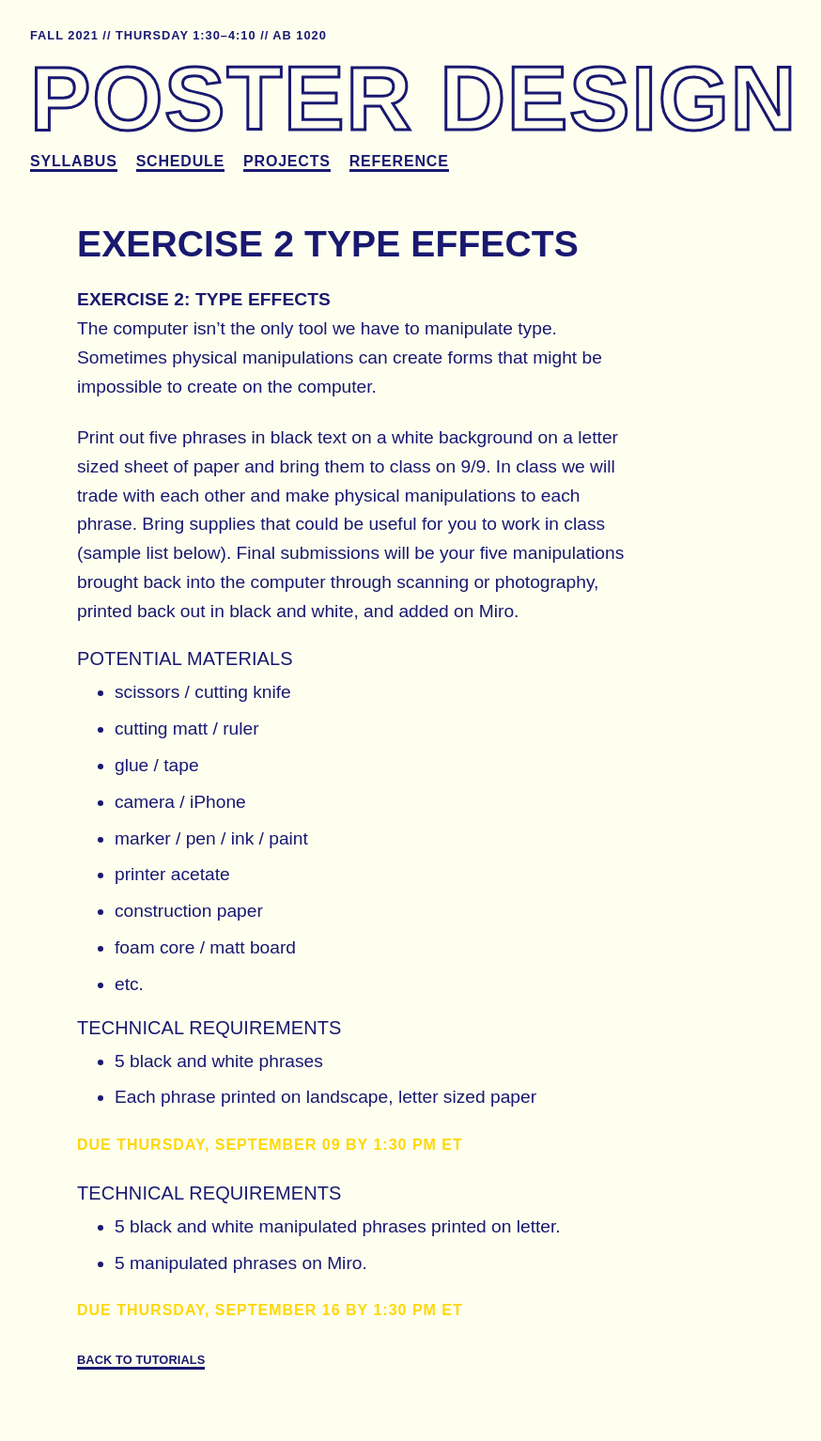
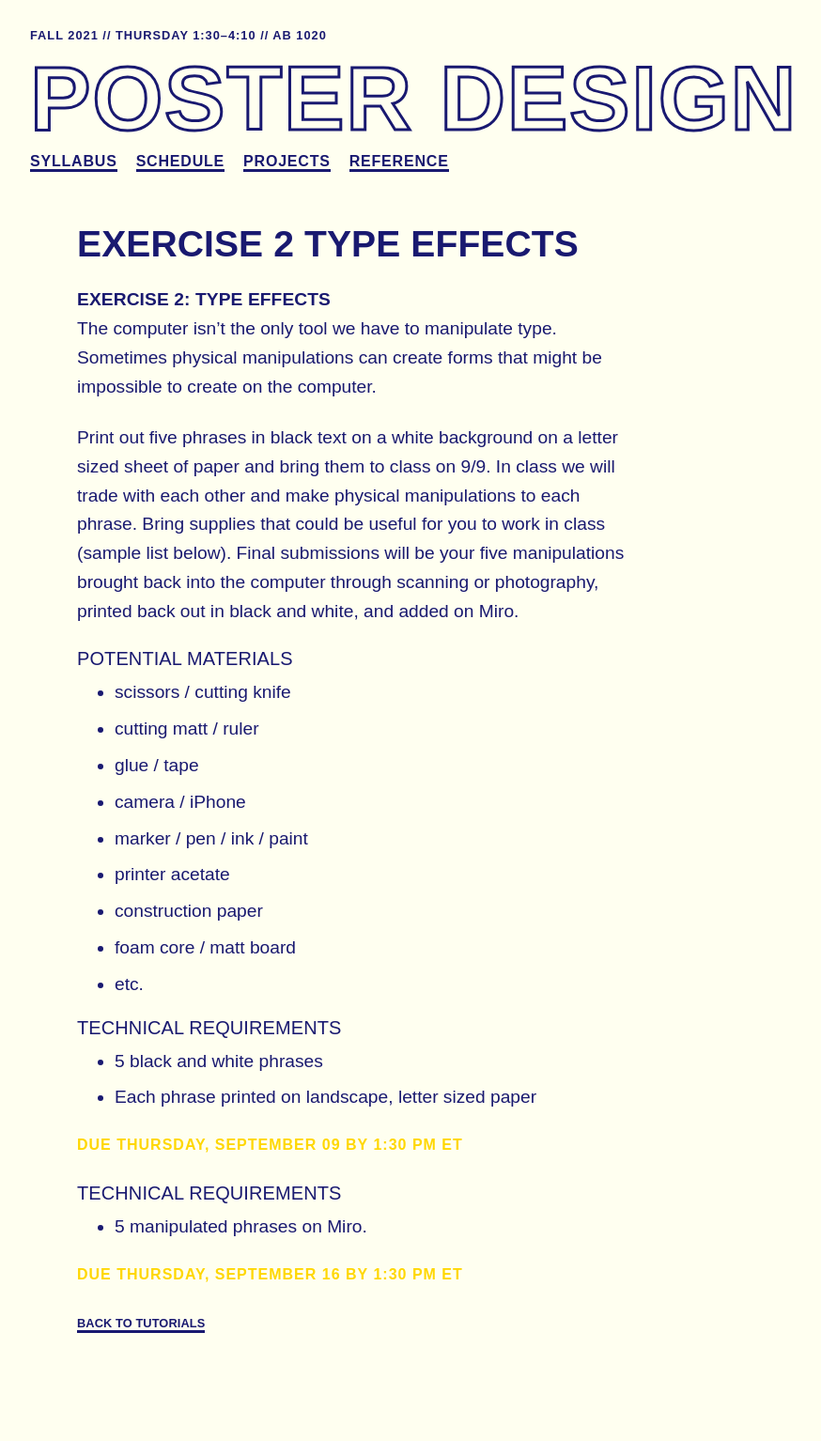
Before and after one commit to gmu-gd/poster21-fall, a Jekyll site: the page built from _posts/2021-09-02-e2.md, in a window 1280 px wide. Shown: the whole page at 94% size, without its empty margins (0-874 px from the left). Built offline with Jekyll 4.4.1, drawn with Linux system fonts in a browser that asks for light colours; some web fonts are replaced; after the commit the page ends 1495 px from its top, so only the background shows below that.

Commit message:
Update 2021-09-02-e2.md

```diff
--- a/_posts/2021-09-02-e2.md
+++ b/_posts/2021-09-02-e2.md
@@ -29,7 +29,7 @@ Print out five phrases in black text on a white background on a letter sized she
 <span class="due">Due Thursday, {% assign seconds = 7 | times: 24 | times: 60 | times: 60 %}{{ page.date | date: "%s" | plus: seconds | date: "%B %d" }} by 1:30 pm ET</span>
 
 ##### Technical Requirements
-* 5 black and white manipulated phrases printed on letter.
+<!-- * 5 black and white manipulated phrases printed on letter. -->
 * 5 manipulated phrases on Miro.
 
 <span class="due">Due Thursday, {% assign seconds = 14 | times: 24 | times: 60 | times: 60 %}{{ page.date | date: "%s" | plus: seconds | date: "%B %d" }} by 1:30 pm ET</span>
```
